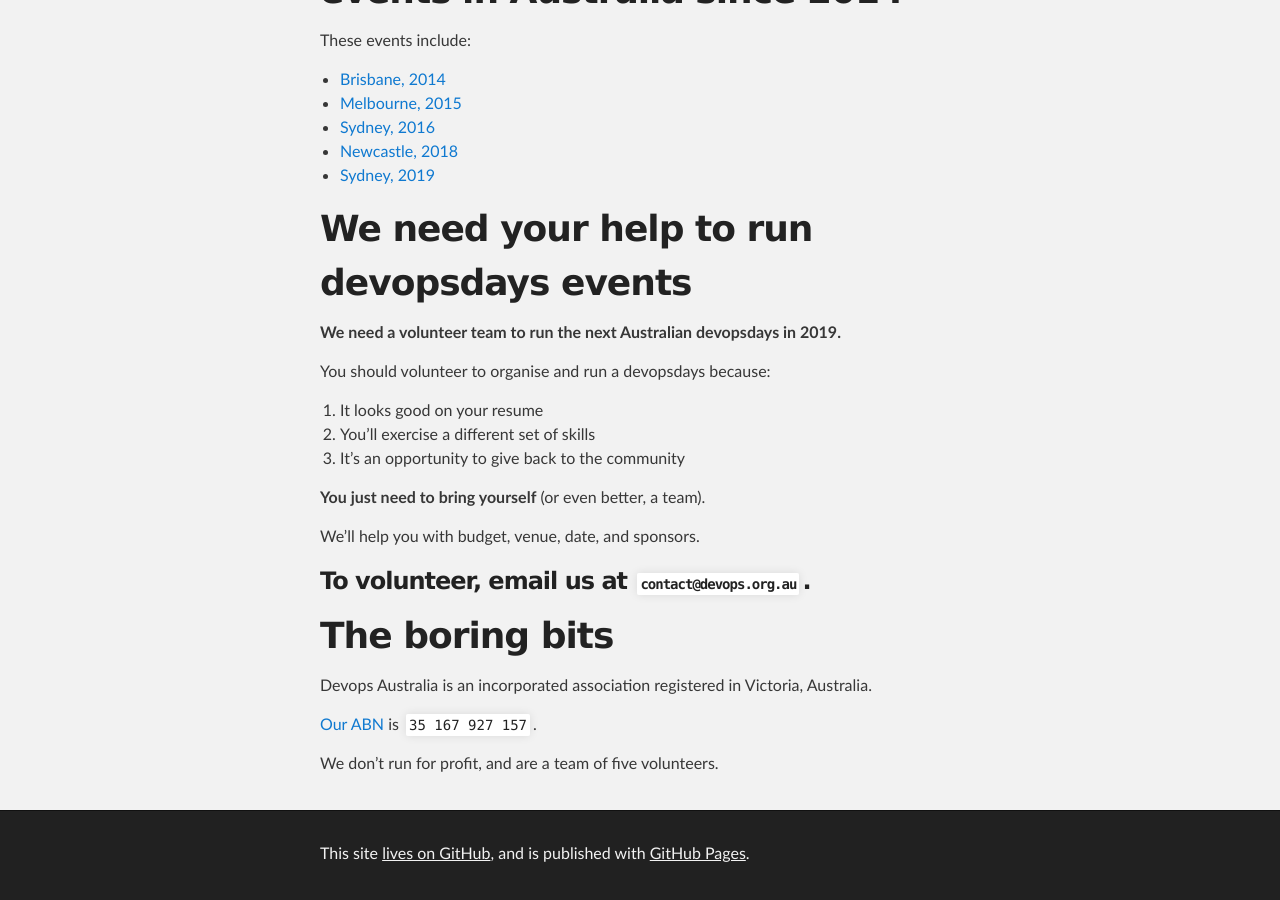
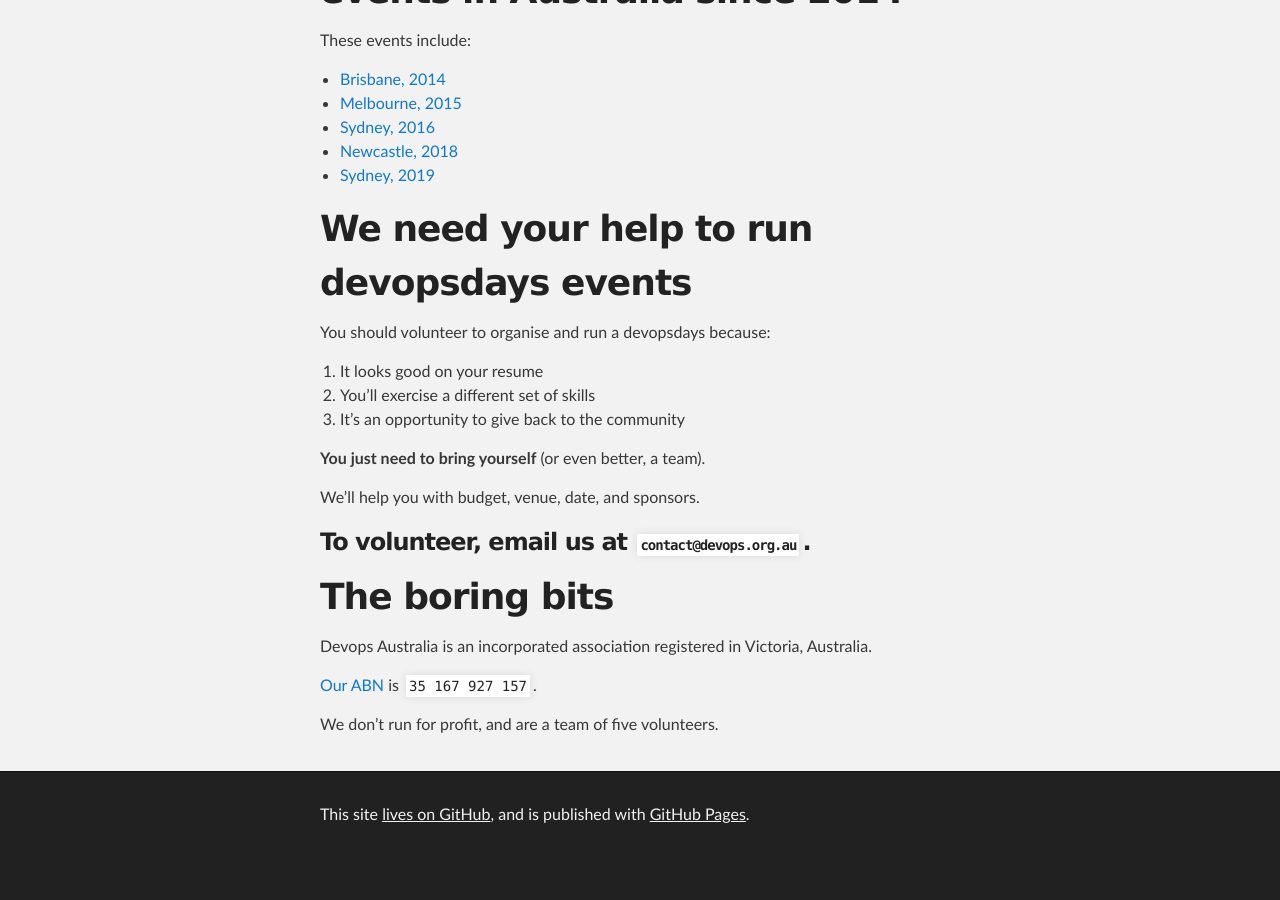
Before and after one commit to devopsaustralia/devops.org.au, a Jekyll site: the page built from index.md, in a window 1280 px wide and 900 px high, scrolled down 780 px. Built offline with Jekyll 4.4.1, drawn with Linux system fonts in a browser that asks for light colours; our own code applies the rules of GitHub Pages for plain Markdown files; after the commit the page ends 1641 px from its top, so only the background shows below that.

Commit message:
Event has already happened, remove CTA

```diff
--- a/index.md
+++ b/index.md
@@ -29,8 +29,6 @@ These events include:
 
 # We need your help to run devopsdays events
 
-**We need a volunteer team to run the next Australian devopsdays in 2019.**
-
 You should volunteer to organise and run a devopsdays because:
 
 1. It looks good on your resume
```
